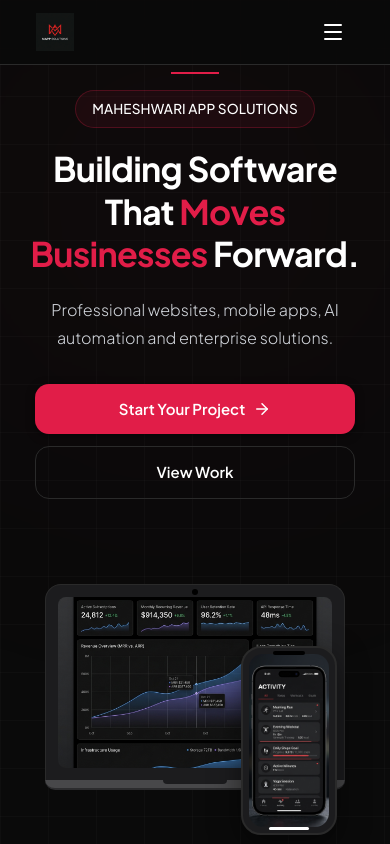
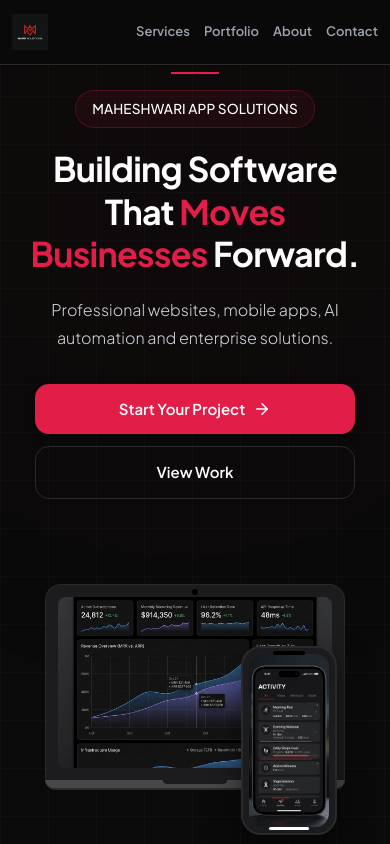
Before and after one commit to anuradha1248/mapp_solutions, a React (Vite) app: page / in a window 390 px wide. Shown: the top 844 px of the page. Built offline with nearby package versions, Linux system fonts and the light colour scheme.

Commit message:
feat: change mobile header navigation layout to inline links matching mockup

```diff
--- a/src/components/Navbar/Navbar.css
+++ b/src/components/Navbar/Navbar.css
@@ -89,56 +89,43 @@
 
     .container {
         height: 64px;
-        padding-inline: 16px;
+        padding-inline: 12px;
+        width: 100%;
     }
 
     .logo img {
-        height: 38px;
+        height: 36px;
     }
 
     .quote-btn {
         display: none !important;
     }
 
-    .nav-links {
-        position: fixed;
-        top: 64px;
-        right: -100%;
-        left: auto;
-        width: 100%;
-        height: calc(100vh - 64px);
-        background: var(--bg-primary);
-        display: flex;
-        flex-direction: column;
-        justify-content: center;
-        align-items: center;
-        gap: 32px;
-        transition: right 0.4s cubic-bezier(0.16, 1, 0.3, 1);
-        overflow-y: auto;
-        padding-block: 40px;
+    .menu-btn {
+        display: none !important;
     }
 
-    .nav-links.active {
-        right: 0;
+    .nav-links {
+        display: flex !important;
+        flex-direction: row !important;
+        gap: 14px !important;
+        position: static !important;
+        width: auto !important;
+        height: auto !important;
+        background: transparent !important;
+        padding: 0 !important;
+        overflow: visible !important;
+        align-items: center !important;
+        justify-content: flex-end !important;
     }
 
-    .menu-btn {
-        display: flex !important;
-        align-items: center;
-        justify-content: center;
-        width: 44px;
-        height: 44px;
-        border-radius: 12px;
-        background: transparent;
-        transition: background-color 0.2s ease, transform 0.2s ease;
-        flex-shrink: 0;
+    .nav-links a {
+        font-size: 13px !important;
+        font-weight: 600 !important;
     }
 
-    .menu-btn:hover {
-        background: rgba(255, 255, 255, 0.05);
-    }
-
-    .menu-btn:active {
-        transform: scale(0.9);
+    .nav-link-home,
+    .nav-link-process {
+        display: none !important;
     }
 }
--- a/src/components/Navbar/Navbar.jsx
+++ b/src/components/Navbar/Navbar.jsx
@@ -1,6 +1,5 @@
-import { useState, useEffect, useRef } from "react";
+import { useState, useEffect } from "react";
 import { motion } from "framer-motion";
-import { Menu, X } from "lucide-react";
 import Button from "../Button/Button";
 import logoImg from "../../assets/logo.png";
 import "./Navbar.css";
@@ -16,10 +15,8 @@ const NAV_LINKS = [
 
 export default function Navbar() {
   const [scrolled, setScrolled] = useState(false);
-  const [menuOpen, setMenuOpen] = useState(false);
   const [activeLink, setActiveLink] = useState("");
   const [isMobile, setIsMobile] = useState(window.innerWidth <= 900);
-  const navRef = useRef(null);
 
   useEffect(() => {
     const handleResize = () => {
@@ -36,41 +33,8 @@ export default function Navbar() {
     return () => window.removeEventListener("scroll", onScroll);
   }, []);
 
-  /* ── Close menu on outside click ───────────────────── */
-  useEffect(() => {
-    const handler = (e) => {
-      if (navRef.current && !navRef.current.contains(e.target)) {
-        setMenuOpen(false);
-      }
-    };
-    document.addEventListener("mousedown", handler);
-    return () => document.removeEventListener("mousedown", handler);
-  }, []);
-
-  /* ── Lock body scroll when menu is open ───────────── */
-  useEffect(() => {
-    const checkResize = () => {
-      if (window.innerWidth > 900) {
-        setMenuOpen(false);
-      }
-    };
-    window.addEventListener("resize", checkResize);
-
-    if (window.innerWidth <= 900) {
-      document.body.style.overflow = menuOpen ? "hidden" : "";
-    } else {
-      document.body.style.overflow = "";
-    }
-
-    return () => {
-      document.body.style.overflow = "";
-      window.removeEventListener("resize", checkResize);
-    };
-  }, [menuOpen]);
-
   const handleNavClick = (href) => {
     setActiveLink(href);
-    setMenuOpen(false);
     const target = document.querySelector(href);
     if (target) {
       target.scrollIntoView({ behavior: "smooth" });
@@ -79,7 +43,6 @@ export default function Navbar() {
 
   return (
     <motion.nav
-      ref={navRef}
       className={`navbar ${scrolled ? "navbar-scroll" : ""}`}
       initial={{ y: -20, opacity: 0 }}
       animate={{ y: 0, opacity: 1 }}
@@ -100,12 +63,12 @@ export default function Navbar() {
         </a>
 
         {/* Links */}
-        <div className={`nav-links ${menuOpen ? "active" : ""}`}>
+        <div className="nav-links">
           {NAV_LINKS.map((link) => (
             <a
               key={link.href}
               href={link.href}
-              className={activeLink === link.href ? "active" : ""}
+              className={`${activeLink === link.href ? "active" : ""} nav-link-${link.label.toLowerCase()}`}
               onClick={(e) => {
                 e.preventDefault();
                 handleNavClick(link.href);
@@ -126,16 +89,6 @@ export default function Navbar() {
             Get a Quote
           </Button>
         )}
-
-        {/* Hamburger Menu Button */}
-        <div
-          className="menu-btn"
-          onClick={() => setMenuOpen(!menuOpen)}
-          aria-label="Toggle navigation menu"
-          aria-expanded={menuOpen}
-        >
-          {menuOpen ? <X size={24} color="white" /> : <Menu size={24} color="white" />}
-        </div>
       </div>
     </motion.nav>
   );
```
